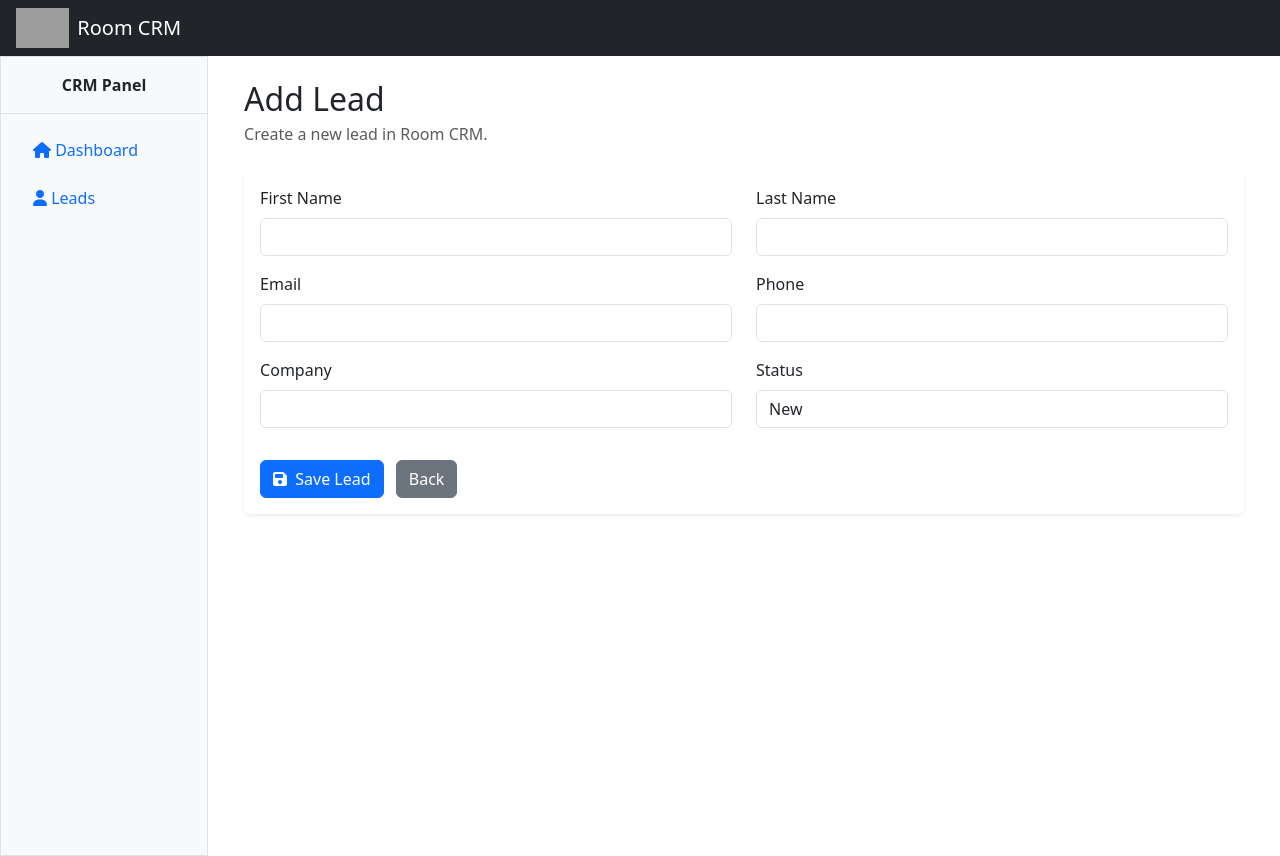
After one commit to jhilomhaldar/django-lead-pipeline-crm, a Django app: page /leads/add/ in a window 1280 px wide. The commit adds this page. Run offline with Django 5.2, Linux system fonts and the light colour scheme; grey boxes are pictures that could not be loaded.

Commit message:
Some More Changes 1) Design Added 2) Add Edit Lead

```diff
--- a/crm/settings.py
+++ b/crm/settings.py
@@ -121,3 +121,4 @@ USE_TZ = True
 # https://docs.djangoproject.com/en/6.0/howto/static-files/
 
 STATIC_URL = 'static/'
+STATICFILES_DIRS = [BASE_DIR / 'static']
--- /dev/null
+++ b/leads/forms.py
@@ -0,0 +1,16 @@
+from django import forms
+from .models import Lead
+
+
+class LeadForm(forms.ModelForm):
+    class Meta:
+        model = Lead
+        fields = ['first_name', 'last_name', 'email', 'phone', 'company', 'status']
+        widgets = {
+            'first_name': forms.TextInput(attrs={'class': 'form-control'}),
+            'last_name': forms.TextInput(attrs={'class': 'form-control'}),
+            'email': forms.EmailInput(attrs={'class': 'form-control'}),
+            'phone': forms.TextInput(attrs={'class': 'form-control'}),
+            'company': forms.TextInput(attrs={'class': 'form-control'}),
+            'status': forms.TextInput(attrs={'class': 'form-control'}),
+        }
--- a/leads/urls.py
+++ b/leads/urls.py
@@ -1,6 +1,8 @@
 from django.urls import path
-from .views import lead_list
+from .views import lead_list, lead_create, lead_edit
 
 urlpatterns = [
     path('', lead_list, name='lead_list'),
+    path('add/', lead_create, name='lead_create'),
+    path('edit/<int:pk>/', lead_edit, name='lead_edit'),
 ]
--- a/leads/views.py
+++ b/leads/views.py
@@ -1,7 +1,34 @@
-from django.shortcuts import render
+from django.shortcuts import render, redirect, get_object_or_404
 from .models import Lead
+from .forms import LeadForm
 
 
 def lead_list(request):
     leads = Lead.objects.all().order_by('-created_at')
     return render(request, 'leads/lead_list.html', {'leads': leads})
+
+
+def lead_create(request):
+    if request.method == 'POST':
+        form = LeadForm(request.POST)
+        if form.is_valid():
+            form.save()
+            return redirect('lead_list')
+    else:
+        form = LeadForm()
+
+    return render(request, 'leads/lead_form.html', {'form': form})
+
+
+def lead_edit(request, pk):
+    lead = get_object_or_404(Lead, pk=pk)
+
+    if request.method == 'POST':
+        form = LeadForm(request.POST, instance=lead)
+        if form.is_valid():
+            form.save()
+            return redirect('lead_list')
+    else:
+        form = LeadForm(instance=lead)
+
+    return render(request, 'leads/lead_form.html', {'form': form})
--- a/templates/base.html
+++ b/templates/base.html
@@ -1,16 +1,60 @@
+{% load static %}
 <!DOCTYPE html>
 <html>
 <head>
-    <title>{% block title %}Mini CRM{% endblock %}</title>
+    <title>{% block title %}Room CRM{% endblock %}</title>
+
+    <!-- Bootstrap -->
+    <link href="https://cdn.jsdelivr.net/npm/bootstrap@5.3.0/dist/css/bootstrap.min.css" rel="stylesheet">
+
+    <!-- FontAwesome -->
+    <link href="https://cdnjs.cloudflare.com/ajax/libs/font-awesome/6.5.0/css/all.min.css" rel="stylesheet">
+
+    <!-- Custom CSS -->
+    <link rel="stylesheet" href="{% static 'css/style.css' %}">
 </head>
+
 <body>
 
-    <h1>Mini CRM</h1>
+<!-- Top Navbar -->
+<nav class="navbar navbar-dark bg-dark px-3">
+    <div class="d-flex align-items-center">
+        <img src="{% static 'images/logo.png' %}" alt="Logo" height="40" class="me-2">
+        <span class="navbar-brand mb-0 h5">Room CRM</span>
+    </div>
+</nav>
 
-    <hr>
+<div class="d-flex">
 
-    {% block content %}
-    {% endblock %}
+    <!-- Sidebar -->
+    <div class="bg-light border" style="width: 250px; min-height: 100vh;">
+        <div class="text-center py-3 border-bottom">
+            <strong>CRM Panel</strong>
+        </div>
+        <ul class="nav flex-column p-3">
+
+            <li class="nav-item mb-2">
+                <a class="nav-link" href="/">
+                    <i class="fa fa-home"></i> Dashboard
+                </a>
+            </li>
+
+            <li class="nav-item mb-2">
+                <a class="nav-link" href="/leads/">
+                    <i class="fa fa-user"></i> Leads
+                </a>
+            </li>
+
+        </ul>
+    </div>
+
+    <!-- Main Content -->
+    <div class="p-4 w-100">
+        {% block content %}
+        {% endblock %}
+    </div>
+
+</div>
 
 </body>
 </html>
--- /dev/null
+++ b/templates/leads/lead_form.html
@@ -0,0 +1,61 @@
+{% extends 'base.html' %}
+
+{% block title %}Add Lead | Room CRM{% endblock %}
+
+{% block content %}
+<div class="container-fluid">
+
+    <div class="mb-4">
+        <h2 class="mb-1">Add Lead</h2>
+        <p class="text-muted mb-0">Create a new lead in Room CRM.</p>
+    </div>
+
+    <div class="card shadow-sm border-0">
+        <div class="card-body">
+            <form method="post">
+                {% csrf_token %}
+
+                <div class="row">
+                    <div class="col-md-6 mb-3">
+                        <label class="form-label">First Name</label>
+                        {{ form.first_name }}
+                    </div>
+
+                    <div class="col-md-6 mb-3">
+                        <label class="form-label">Last Name</label>
+                        {{ form.last_name }}
+                    </div>
+
+                    <div class="col-md-6 mb-3">
+                        <label class="form-label">Email</label>
+                        {{ form.email }}
+                    </div>
+
+                    <div class="col-md-6 mb-3">
+                        <label class="form-label">Phone</label>
+                        {{ form.phone }}
+                    </div>
+
+                    <div class="col-md-6 mb-3">
+                        <label class="form-label">Company</label>
+                        {{ form.company }}
+                    </div>
+
+                    <div class="col-md-6 mb-3">
+                        <label class="form-label">Status</label>
+                        {{ form.status }}
+                    </div>
+                </div>
+
+                <div class="mt-3">
+                    <button type="submit" class="btn btn-primary">
+                        <i class="fa-solid fa-floppy-disk me-1"></i> Save Lead
+                    </button>
+                    <a href="/leads/" class="btn btn-secondary ms-2">Back</a>
+                </div>
+            </form>
+        </div>
+    </div>
+
+</div>
+{% endblock %}
```
Also changed, not shown: dashboard/views.py (+8 -1 lines), static/style.css (added, +12 -0 lines), templates/dashboard/home.html (+59 -3 lines), templates/leads/lead_list.html (+35 -6 lines), 1 other file.
